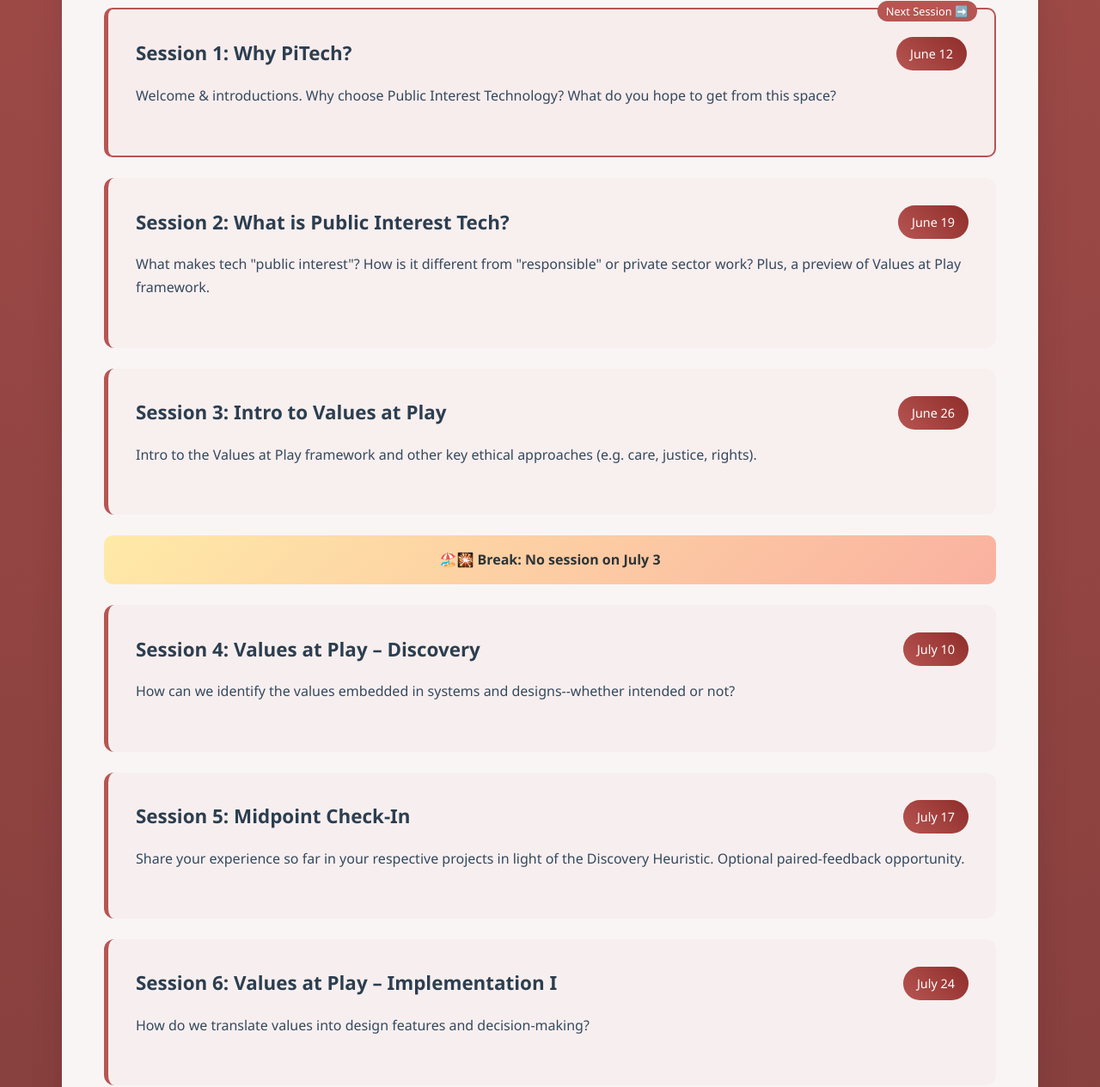
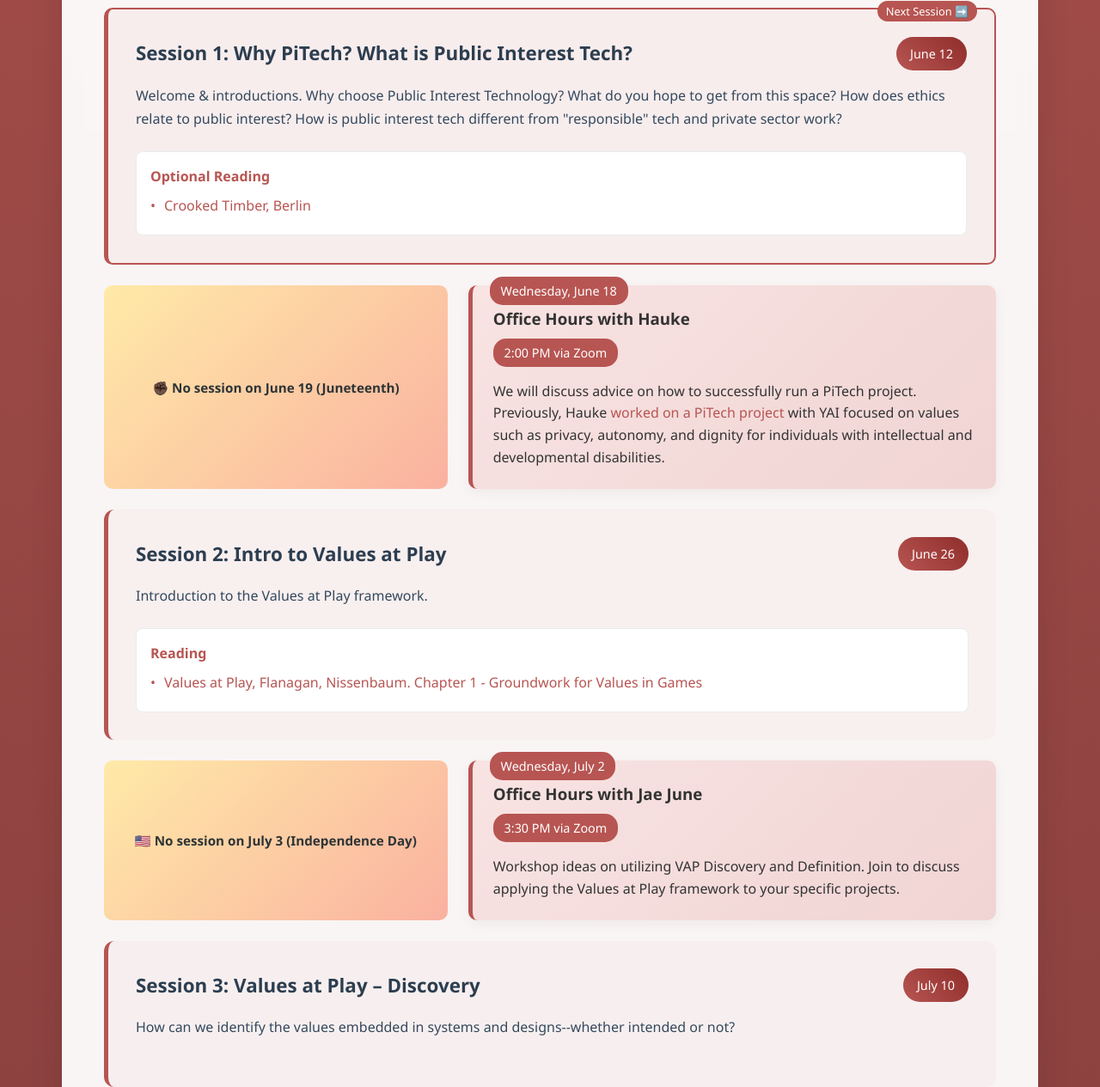
Before and after one commit to PiTechEthics/pitechethics.github.io, a plain HTML site: page index.html in a window 1280 px wide. Shown: the part 1628-2893 px from the top of the page at 86% size. Drawn offline with Linux system fonts and the light colour scheme.

Commit message:
office hours

```diff
--- a/index.html
+++ b/index.html
@@ -464,6 +464,14 @@
                 max-width: 80%;
                 text-align: center;
             }
+
+            .week-container {
+                flex-direction: column;
+            }
+
+            .office-hours, .week-container .break-notice {
+                width: 100%;
+            }
         }
 
         @media (max-width: 480px) {
@@ -514,6 +522,94 @@
             border-radius: 12px;
             font-size: 0.8rem;
             font-weight: 500;
+        }
+
+        /* Update the week container styling */
+        .week-container {
+            display: flex;
+            gap: 1.5rem;
+            margin: 1.5rem 0;
+            flex-wrap: wrap;
+            align-items: stretch;
+        }
+
+        /* Make break notice smaller and more compact */
+        .week-container .break-notice {
+            flex: 0.8;
+            min-width: 200px;
+            margin: 0;
+            padding: 0.8rem;
+            font-size: 0.95rem;
+            display: flex;
+            align-items: center;
+            justify-content: center;
+        }
+
+        /* Update office hours to use red theme */
+        .office-hours {
+            flex: 1.2;
+            background: linear-gradient(135deg, #f8e4e3, #f0d4d3);
+            border-left: 5px solid rgb(183,85,82);
+            padding: 1.5rem;
+            border-radius: 10px;
+            min-width: 280px;
+            position: relative;
+            box-shadow: 0 4px 15px rgba(0, 0, 0, 0.05);
+            transition: all 0.3s ease;
+        }
+
+        .office-hours:hover {
+            transform: translateY(-5px);
+            box-shadow: 0 8px 25px rgba(0, 0, 0, 0.1);
+        }
+
+        .office-day {
+            background: rgb(183,85,82);
+            color: white;
+            padding: 0.3rem 0.8rem;
+            border-radius: 15px;
+            font-size: 0.9rem;
+            font-weight: 500;
+            position: absolute;
+            top: -10px;
+            left: 20px;
+        }
+
+        .office-time {
+            display: inline-block;
+            background: rgb(183,85,82);
+            color: white;
+            padding: 0.3rem 0.8rem;
+            border-radius: 15px;
+            font-size: 0.9rem;
+            font-weight: 500;
+            margin: 0.5rem 0 1rem;
+            cursor: pointer;
+            transition: all 0.3s ease;
+            text-decoration: none;
+        }
+
+        .office-time:hover {
+            background: rgb(143, 45, 42);
+            transform: translateY(-2px);
+            box-shadow: 0 4px 8px rgba(0, 0, 0, 0.1);
+        }
+
+        .office-link {
+            display: inline-block;
+            background: rgb(183,85,82);
+            color: white;
+            padding: 0.4rem 0.8rem;
+            border-radius: 5px;
+            text-decoration: none;
+            font-weight: 500;
+            transition: all 0.3s ease;
+            font-size: 0.9rem;
+        }
+
+        .office-link:hover {
+            background: rgb(143, 45, 42);
+            transform: translateY(-2px);
         }
     </style>
 </head>
@@ -570,7 +666,7 @@
 
                 <p class="intro-question">The overarching question we seek to address is: <em>What does it mean to build and evaluate technology in the public interest?</em></p>
 
-                <p>This workshop provides a valuable opportunity to gather with other fellows on a regular cadence, creating a community of practice around ethical technology development. We’ll update readings and resources as the workshop progresses.</p>
+                <p>This workshop provides a valuable opportunity to gather with other fellows on a regular cadence, creating a community of practice around ethical technology development. We'll update readings and resources as the workshop progresses.</p>
 
 
             </section>
@@ -602,79 +698,103 @@
 
 <div class="session">
     <div class="session-header">
-        <div class="session-title">Session 1: Why PiTech?</div>
+        <div class="session-title">Session 1: Why PiTech? What is Public Interest Tech?</div>
         <div class="session-date">June 12</div>
     </div>
-    <div class="session-description">Welcome & introductions. Why choose Public Interest Technology? What do you hope to get from this space?
+    <div class="session-description">
+        Welcome & introductions. Why choose Public Interest Technology? What do you hope to get from this space? How does ethics relate to public interest? How is public interest tech different from "responsible" tech and private sector work?
+    </div>
+    <div class="session-details">
+        <div class="detail-section">
+            <h4>Optional Reading</h4>
+            <ul>
+                <li><a href="https://drive.google.com/file/d/15x5DJUTCboq0bKPP1l709kpE5nlqIM0I/view?usp=drive_link" target="_blank" class="reading-link">Crooked Timber, Berlin</a></li>
+            </ul>
+        </div>
+    </div>
+</div>
+
+<div class="week-container">
+    <div class="break-notice">✊🏿 No session on June 19 (Juneteenth)</div>
+    <div class="office-hours">
+        <span class="office-day">Wednesday, June 18</span>
+        <h3>Office Hours with Hauke</h3>
+        <a href="https://cornell.zoom.us/j/5906710139?pwd=bzVtQWxKRlJxeVdiSHpWaEZFZXlNQT09" target="_blank" class="office-time">2:00 PM via Zoom</a>
+        <p class="office-description">We will discuss advice on how to successfully run a PiTech project. <br> Previously, Hauke <a href="https://www.pi.tech.cornell.edu/spotlight/hanke" target="_blank" class="reading-link">worked on a PiTech project</a> with YAI focused on values such as privacy, autonomy, and dignity for individuals with intellectual and developmental disabilities.<br> </p>
     </div>
 </div>
 
 <div class="session">
     <div class="session-header">
-        <div class="session-title">Session 2: What is Public Interest Tech?</div>
-        <div class="session-date">June 19</div>
+        <div class="session-title">Session 2: Intro to Values at Play</div>
+        <div class="session-date">June 26</div>
     </div>
     <div class="session-description">
-        What makes tech "public interest"? How is it different from "responsible" or private sector work? Plus, a preview of Values at Play framework.
+        Introduction to the Values at Play framework.
+    </div>
+    <div class="session-details">
+        <div class="detail-section">
+            <h4>Reading</h4>
+            <ul>
+                <li><a href="https://drive.google.com/file/d/14fTIg05HNcARYP5JrEJ87KC29D2QAgqM/view?usp=drive_link" target="_blank" class="reading-link">Values at Play, Flanagan, Nissenbaum. Chapter 1 - Groundwork for Values in Games</a></li>
+            </ul>
+        </div>
+    </div>
+</div>
+
+<div class="week-container">
+    <div class="break-notice">🇺🇸 No session on July 3 (Independence Day)</div>
+    <div class="office-hours">
+        <span class="office-day">Wednesday, July 2</span>
+        <h3>Office Hours with Jae June</h3>
+        <a href="#" target="_blank" class="office-time">3:30 PM via Zoom</a>
+        <p class="office-description">Workshop ideas on utilizing VAP Discovery and Definition. Join to discuss applying the Values at Play framework to your specific projects.</p>
     </div>
 </div>
 
 <div class="session">
     <div class="session-header">
-        <div class="session-title">Session 3: Intro to Values at Play</div>
-        <div class="session-date">June 26</div>
-    </div>
-    <div class="session-description">
-        Intro to the Values at Play framework and other key ethical approaches (e.g. care, justice, rights).
-    </div>
-</div>
-
-<div class="break-notice">🏖️🎇 Break: No session on July 3</div>
-
-<div class="session">
-    <div class="session-header">
-        <div class="session-title">Session 4: Values at Play – Discovery</div>
+        <div class="session-title">Session 3: Values at Play – Discovery</div>
         <div class="session-date">July 10</div>
     </div>
     <div class="session-description">
         How can we identify the values embedded in systems and designs--whether intended or not?
-
     </div>
 </div>
 
 <div class="session">
     <div class="session-header">
-        <div class="session-title">Session 5: Midpoint Check-In</div>
+        <div class="session-title">Session 4: Midpoint Check-In</div>
         <div class="session-date">July 17</div>
     </div>
     <div class="session-description">
-Share your experience so far in your respective projects in light of the Discovery Heuristic. Optional paired-feedback opportunity.
+        Share your experience so far in your respective projects in light of the Discovery Heuristic. Optional paired-feedback opportunity.
     </div>
 </div>
 
 <div class="session">
     <div class="session-header">
-        <div class="session-title">Session 6: Values at Play – Implementation I</div>
+        <div class="session-title">Session 5: Values at Play – Implementation I</div>
         <div class="session-date">July 24</div>
     </div>
     <div class="session-description">
-How do we translate values into design features and decision-making?
+        How do we translate values into design features and decision-making?
     </div>
 </div>
 
 <div class="session">
     <div class="session-header">
-        <div class="session-title">Session 7: Values at Play – Implementation II</div>
+        <div class="session-title">Session 6: Values at Play – Implementation II</div>
         <div class="session-date">July 31</div>
     </div>
     <div class="session-description">
-What happens when values come into conflict? How can we resolve tensions?
+        What happens when values come into conflict? How can we resolve tensions?
     </div>
 </div>
 
 <div class="session">
     <div class="session-header">
-        <div class="session-title">Session 8: Values at Play – Verification</div>
+        <div class="session-title">Session 7: Values at Play – Verification</div>
         <div class="session-date">August 7</div>
     </div>
     <div class="session-description">
@@ -684,11 +804,11 @@ What happens when values come into conflict? How can we resolve tensions?
 
 <div class="session">
     <div class="session-header">
-        <div class="session-title">Session 9: Closing & Reflection</div>
+        <div class="session-title">Session 8: Closing & Reflection</div>
         <div class="session-date">August 14</div>
     </div>
     <div class="session-description">
-Wrap up. Revisit your goals. What did you learn? What’s next?
+        Wrap up. Revisit your goals. What did you learn? What's next?
     </div>
 </div>
 
```
